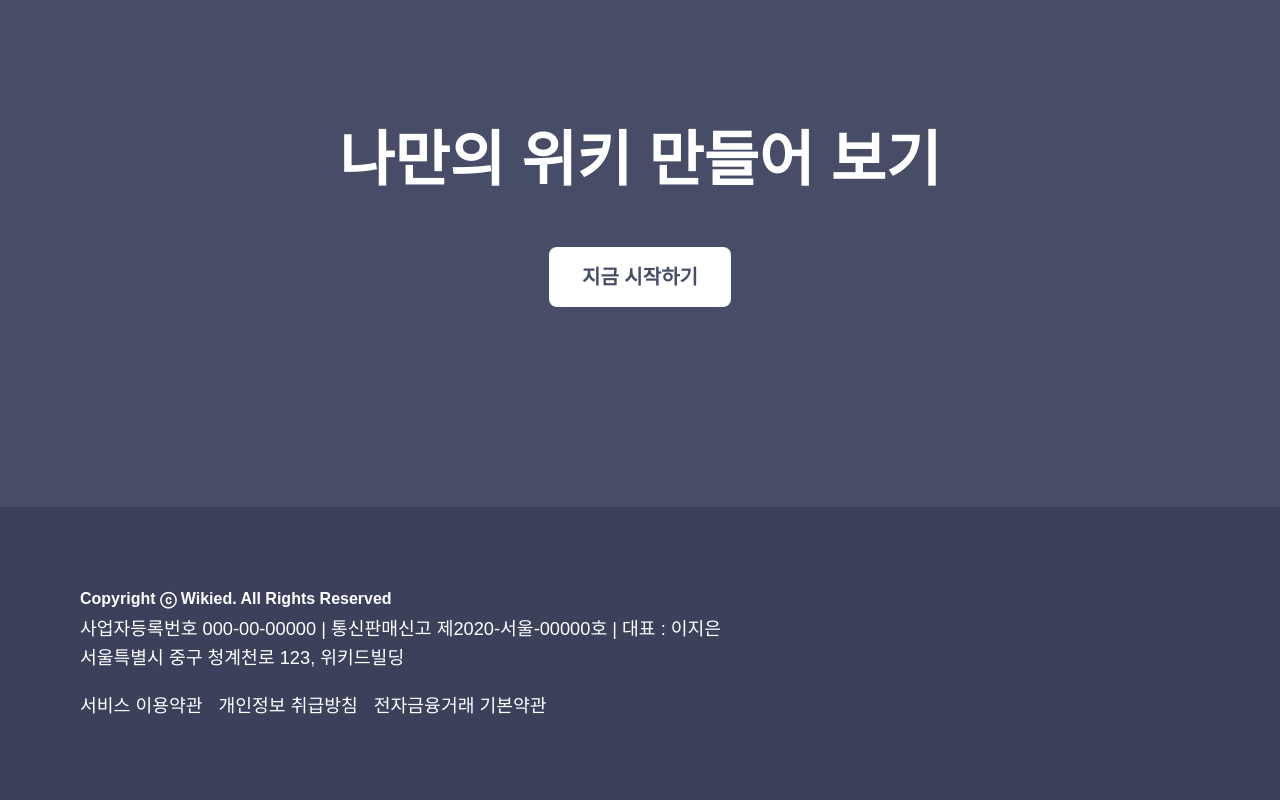
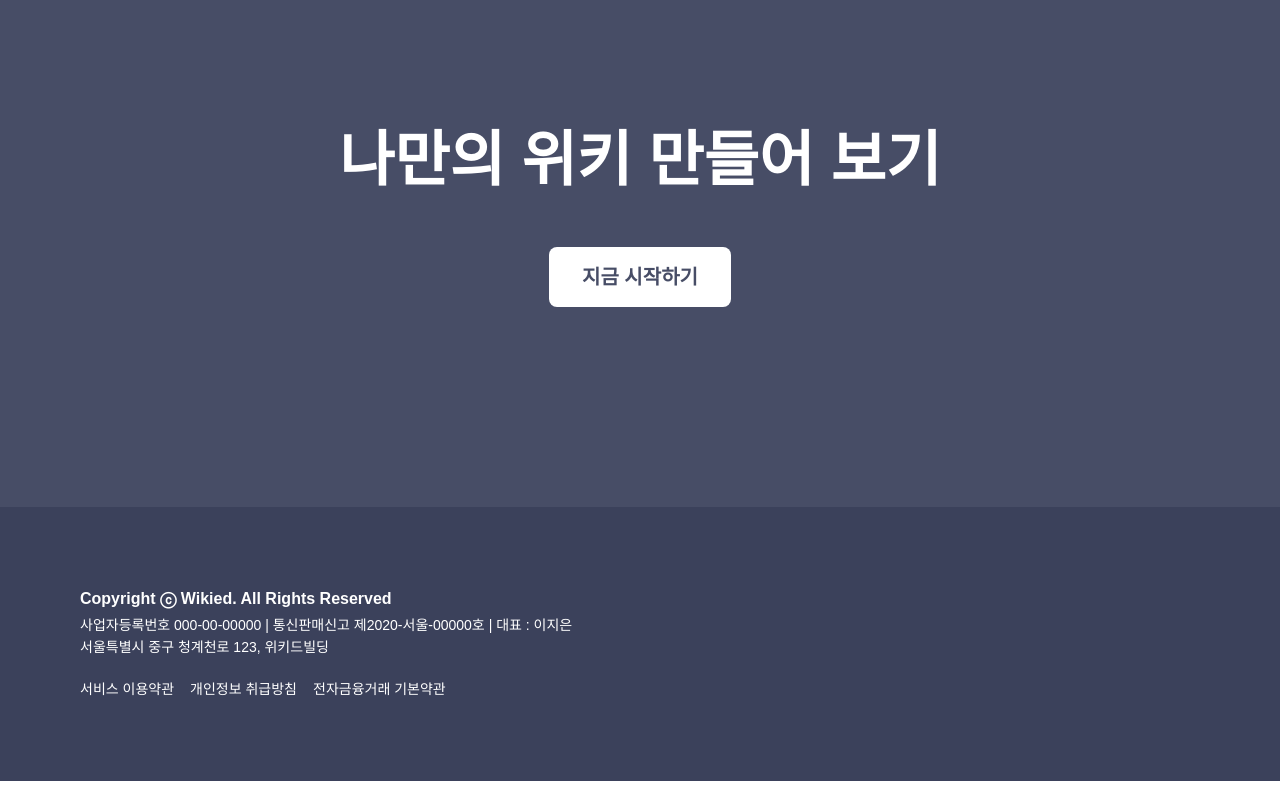
Before and after one commit to codeit-6th-part3-7team/7team-next-project, a Next.js app: page / in a window 1280 px wide. Shown: the part 4431-5231 px from the top of the page. Built offline with nearby package versions, Linux system fonts and the light colour scheme; a web font is replaced by a local one.

Commit message:
Fix: tailwind config 폰트사이즈 수정

```diff
--- a/tailwind.config.ts
+++ b/tailwind.config.ts
@@ -34,7 +34,7 @@ const config: Config = {
     fontSize: {
       "8": "0.5rem",
       "10": "0.625rem",
-      "14": "1.14rem",
+      "14": "0.875rem",
       "16": "1rem",
       "20": "1.25rem",
       "30": "1.875rem",
```
